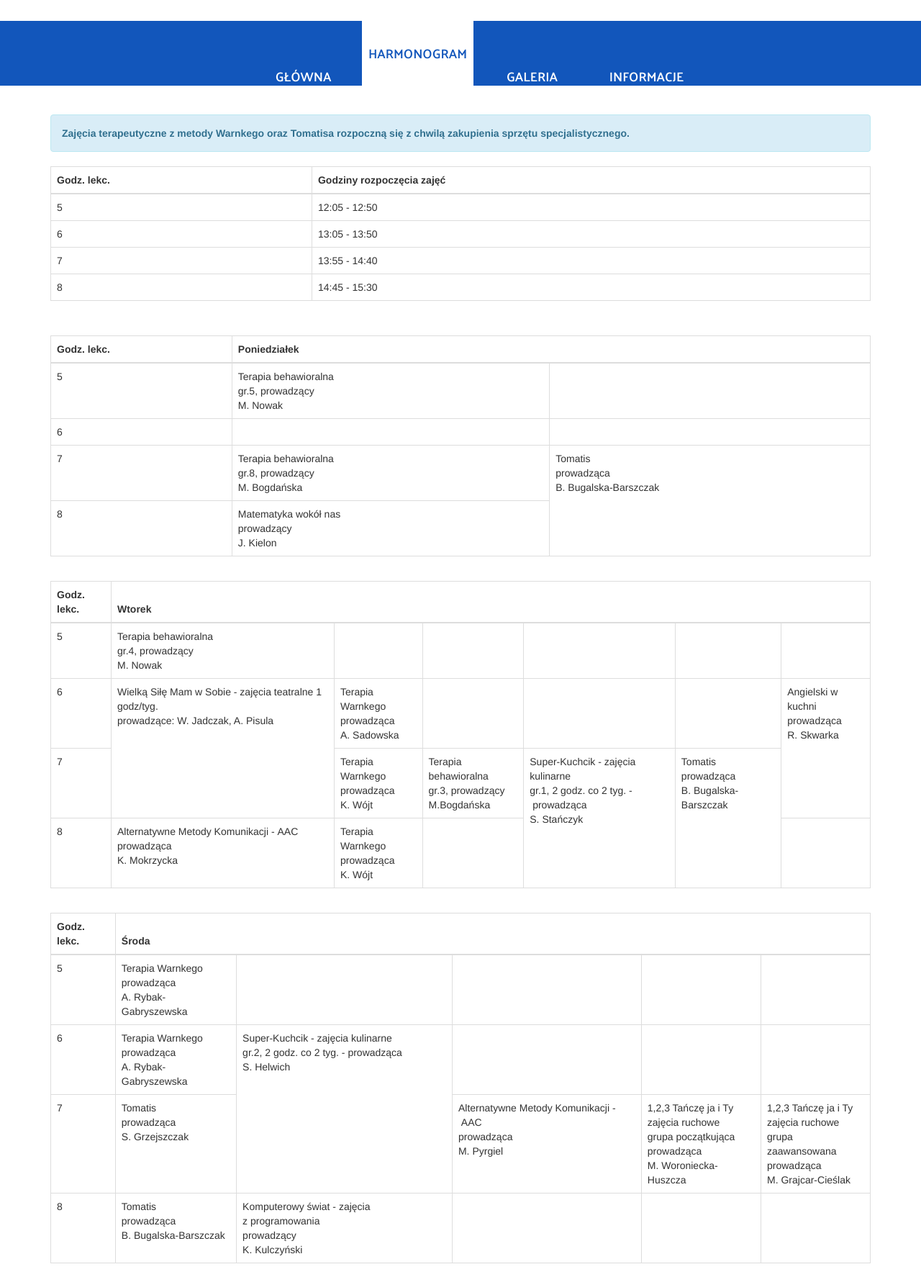
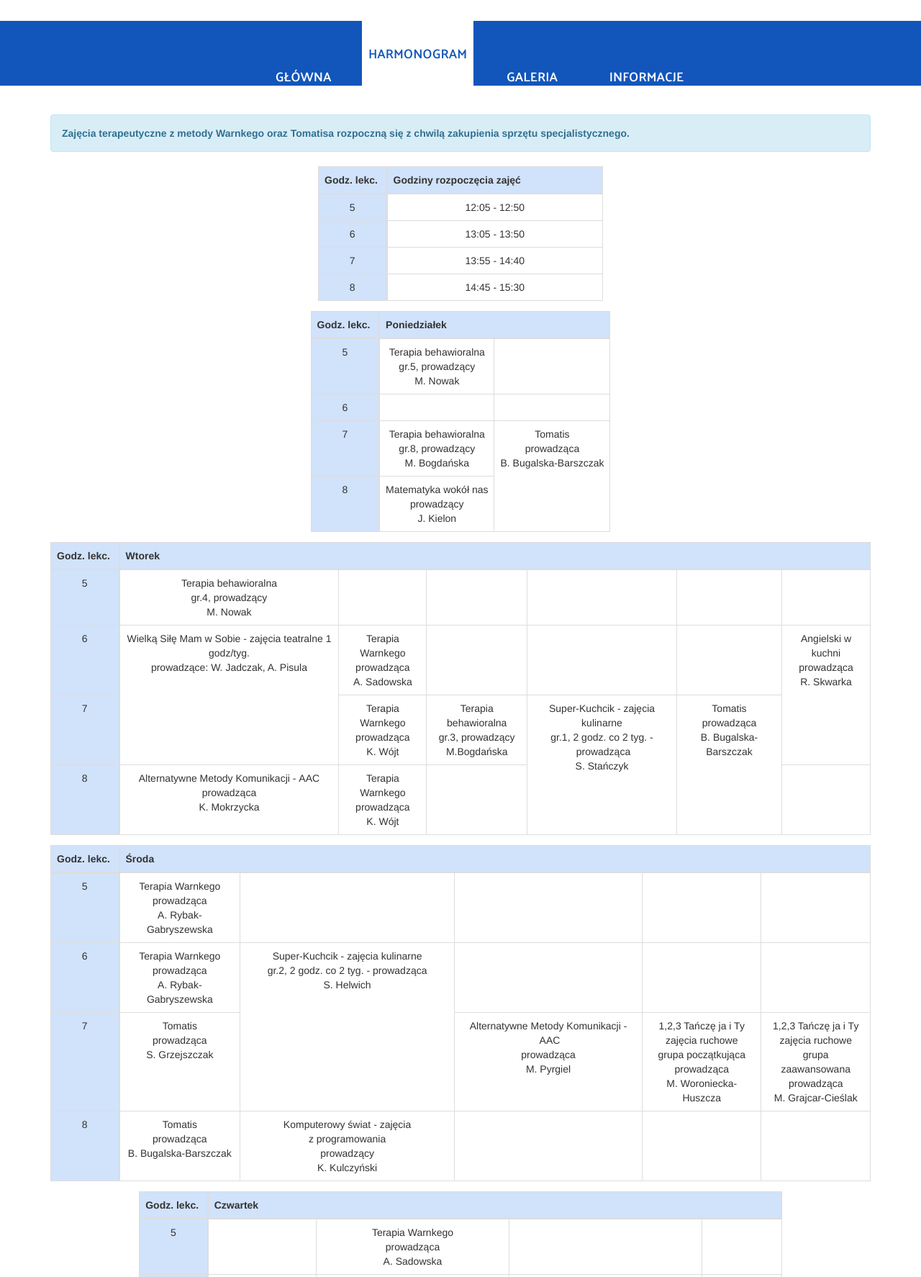
Before and after one commit to kwojt/ws-bogactwo, a PHP site: page /?harmonogram in a window 1280 px wide. Shown: the part 184-1958 px from the top of the page at 72% size. Run offline with PHP 8.4, Linux system fonts and the light colour scheme.

Commit message:
Better tables - colors and sizes

```diff
--- a/css/custom.css
+++ b/css/custom.css
@@ -9,7 +9,24 @@
   width: 100%;
   overflow-y: auto;
   _overflow: auto;
-  margin: 0 0 1em; }
+  margin: 0 0 1em;
+  text-align: center; }
+  .table-container table {
+    margin: 0 auto;
+    width: fit-content; }
+    .table-container table thead {
+      background: #d1e2fb; }
+
+.col-lead {
+  width: 95px;
+  border-right: 2px solid #ddd;
+  background: #d1e2fb; }
+
+.col-time {
+  width: 300px; }
+
+#table-time {
+  width: fit-content; }
 
 h1 {
   border-bottom: 2px solid currentColor;
--- a/css/harmonogram.scss
+++ b/css/harmonogram.scss
@@ -1,3 +1,4 @@
+$UEColor-light: #d1e2fb;
 .harmonogram {
 	text-align: center;
 }
@@ -7,4 +8,28 @@
 	overflow-y: auto;
 	_overflow: auto;
 	margin: 0 0 1em;
+	text-align: center;
+
+	table {
+		margin: 0 auto;
+		width: fit-content;
+
+		thead {
+			background: $UEColor-light;
+		}
+	}
 }
+
+.col-lead {
+	width: 95px;
+	border-right: 2px solid #ddd;
+	background: $UEColor-light;
+}
+
+.col-time {
+	width: 300px;
+}
+
+#table-time {
+	width: fit-content;
+}
--- a/harmonogram.html
+++ b/harmonogram.html
@@ -2,7 +2,11 @@
 	<strong>Zajęcia terapeutyczne z metody Warnkego oraz Tomatisa rozpoczną się z chwilą zakupienia sprzętu specjalistycznego.</strong>
 </div>
 <div class="table-container">
-	<table class="table table-bordered table-responsive">
+	<table class="table table-bordered table-responsive" id="table-time">
+		<colgroup>
+			<col class="col-lead">
+			<col class="col-time">
+		</colgroup>
 		<thead>
 			<tr>
 				<th>Godz. lekc.</th>
@@ -27,6 +31,11 @@
 </div>
 <div class="table-container">
 	<table class="table table-bordered table-responsive">
+		<colgroup>
+			<col class="col-lead">
+			<col class="col-data">
+			<col class="col-data">
+		</colgroup>
 		<thead>
 			<tr>
 				<th>Godz. lekc.</th>
@@ -47,11 +56,19 @@
 				<td>8</td><td>Matematyka wokół nas<br>prowadzący<br>J. Kielon</td>
 			</tr>
 		</tbody>
-		<div class="table-container">
 	</table>
 </div>
 <div class="table-container">
 	<table class="table table-bordered table-responsive">
+		<colgroup>
+			<col class="col-lead">
+			<col class="col-data">
+			<col class="col-data">
+			<col class="col-data">
+			<col class="col-data">
+			<col class="col-data">
+			<col class="col-data">
+		</colgroup>
 		<thead>
 			<tr>
 				<th>Godz. lekc.</th>
@@ -76,6 +93,14 @@
 </div>
 <div class="table-container">
 	<table class="table table-bordered table-responsive">
+		<colgroup>
+			<col class="col-lead">
+			<col class="col-data">
+			<col class="col-data">
+			<col class="col-data">
+			<col class="col-data">
+			<col class="col-data">
+		</colgroup>
 		<thead>
 			<tr>
 				<th>Godz. lekc.</th>
@@ -100,6 +125,13 @@
 </div>
 <div class="table-container">
 	<table class="table table-bordered table-responsive">
+		<colgroup>
+			<col class="col-lead">
+			<col class="col-data">
+			<col class="col-data">
+			<col class="col-data">
+			<col class="col-data">
+		</colgroup>
 		<thead>
 			<tr>
 				<th>Godz. lekc.</th>
@@ -124,6 +156,12 @@
 </div>
 <div class="table-container">
 	<table class="table table-bordered table-responsive">
+		<colgroup>
+			<col class="col-lead">
+			<col class="col-data">
+			<col class="col-data">
+			<col class="col-data">
+		</colgroup>
 		<thead>
 			<tr>
 				<th>Godz. lekc.</th>
```
Also changed, not shown: css/harmonogram.css (+18 -1 lines), 2 other files. Lines whose indentation alone changed are shown as unchanged.
